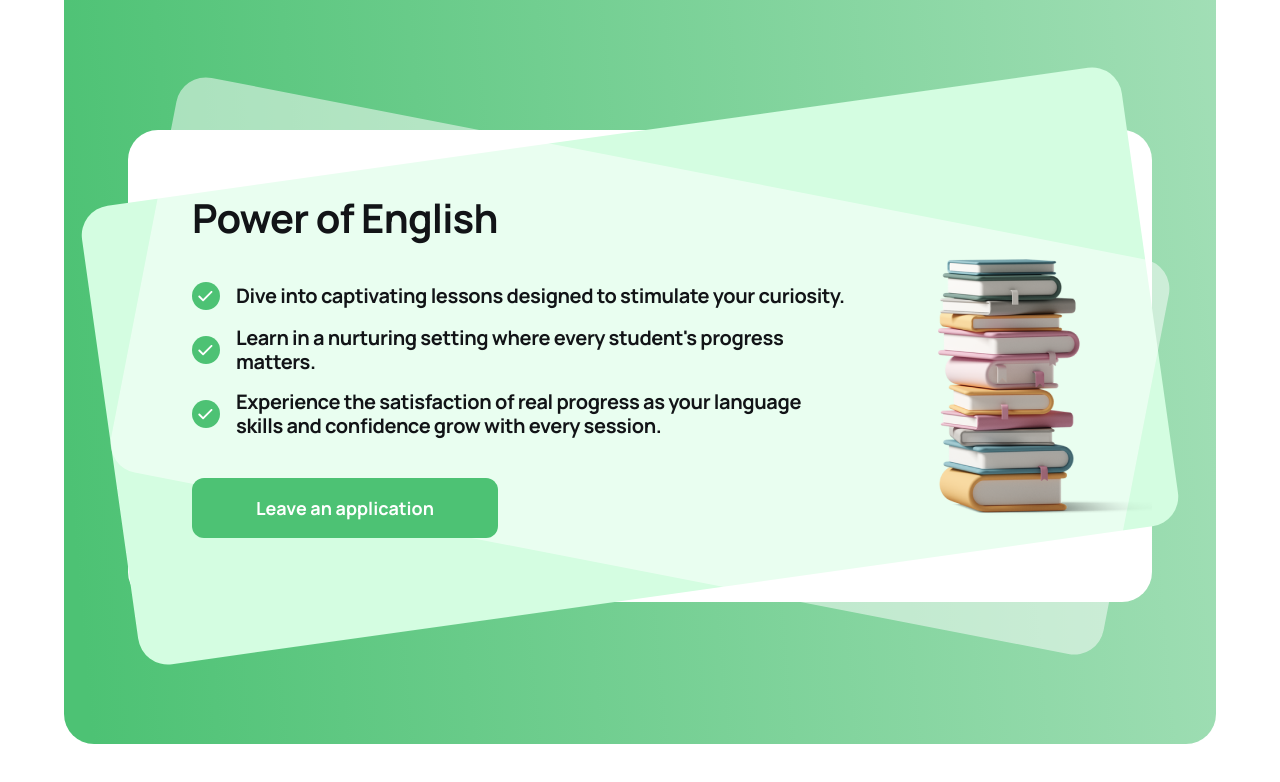
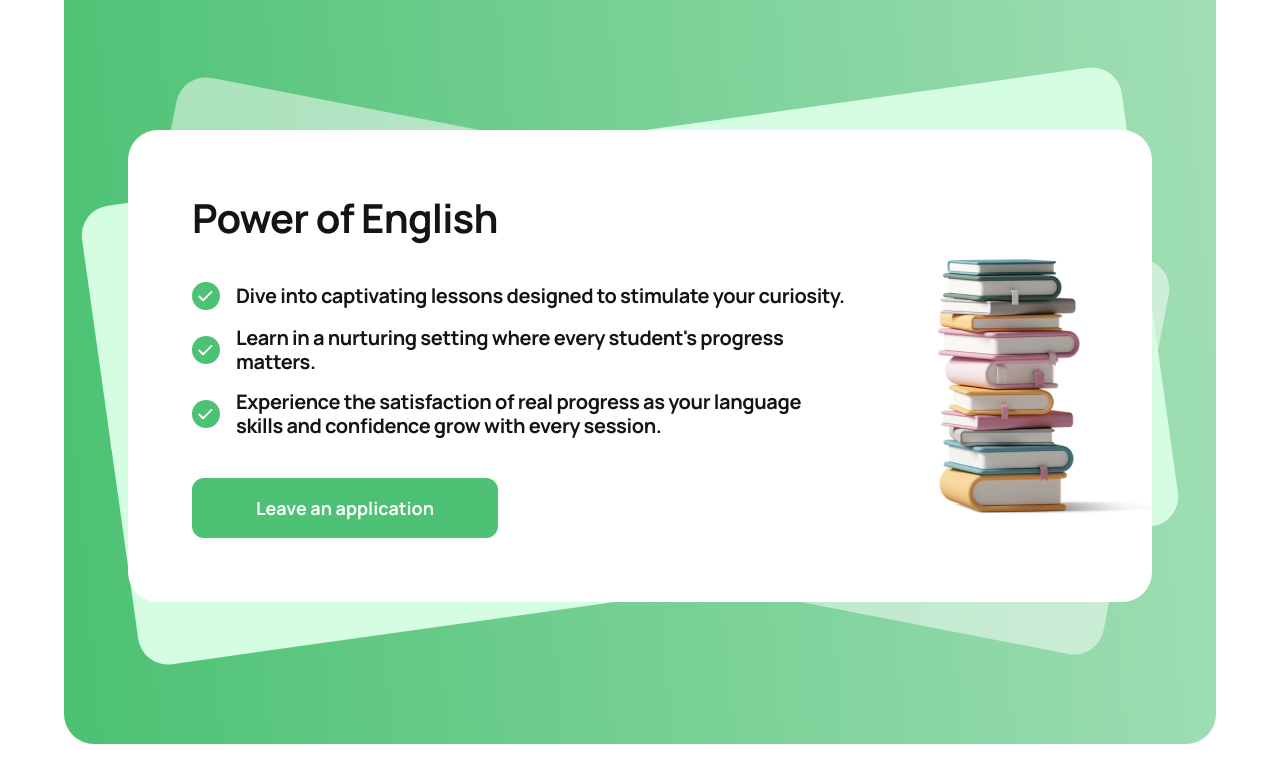
Before and after one commit to daria1kalashnikova/mcs-tartak, a website built with Vite: page src/index.html in a window 1280 px wide. Shown: the part 2308-3090 px from the top of the page. Built offline with nearby package versions, Linux system fonts and the light colour scheme.

Commit message:
finish application section

```diff
--- a/src/css/sections/application.css
+++ b/src/css/sections/application.css
@@ -46,6 +46,10 @@
   color: rgba(var(--color-main-dark));
 }
 
+.application-cards-bg {
+  position: relative;
+}
+
 .application-wrapper {
   position: relative;
   padding: 40px 20px;
@@ -78,8 +82,6 @@
 
   border-radius: var(--radius-card);
   background-color: rgb(var(--color-main-light));
-
-  z-index: -1;
 }
 @media only screen and (min-width: 768px) {
   .application-rectangle {
@@ -117,49 +119,6 @@
     transform: translate(-50%, -50%) rotate(11deg);
   }
 }
-
-/* .application-wrapper::before,
-.application-wrapper::after {
-  content: '';
-  position: absolute;
-  top: 50%;
-  left: 50%;
-  width: 100%;
-  height: 100%;
-
-  border-radius: var(--radius-card);
-  background-color: rgb(var(--color-white) / 50%);
-
-  z-index: -1;
-}
-
-.application-wrapper::before {
-  background-color: rgb(var(--color-main-light));
-  transform: translate(-50%, -50%) rotate(352deg);
-  transform-origin: center;
-
-  z-index: -2;
-}
-@media only screen and (min-width: 1280px) {
-  .application-wrapper::before {
-    left: 49%;
-    width: 1050px;
-    height: 463px;
-  }
-}
-
-.application-wrapper::after {
-  transform: translate(-50%, -50%) rotate(11deg);
-  transform-origin: center;
-
-  z-index: -3;
-}
-@media only screen and (min-width: 1280px) {
-  .application-wrapper::after {
-    width: 1011px;
-    height: 402px;
-  }
-} */
 
 .section-subtitle {
   font-weight: 700;
--- a/src/partials/application.html
+++ b/src/partials/application.html
@@ -5,6 +5,7 @@
       Master the <span class="application-title-accent">Language</span> with Our
       English Package!
     </h3>
+    <div class="application-cards-bg">
       <div class="application-wrapper">
         <h4 class="section-subtitle font-h4">Power of English</h4>
         <ul class="application-list">
@@ -48,8 +49,9 @@
           width="214"
           height="263"
         />
+      </div>
+      <div class="application-rectangle application-rectangle-2"></div>
       <div class="application-rectangle application-rectangle-1"></div>
-      <div class="application-rectangle application-rectangle-2"></div>
     </div>
   </div>
 </section>
```
Lines whose indentation alone changed are shown as unchanged.
